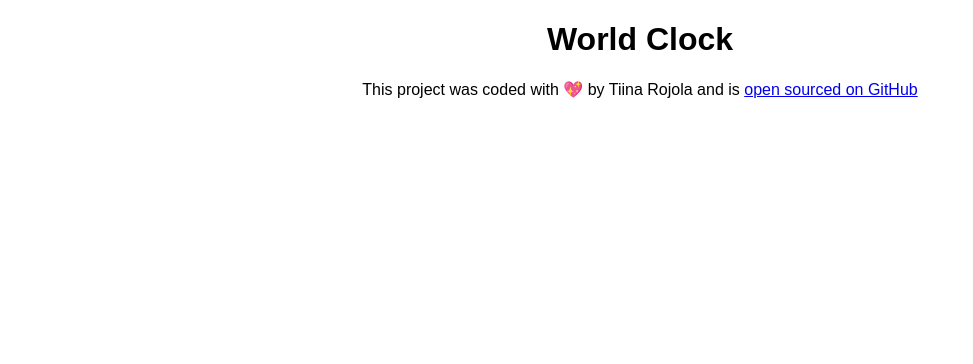
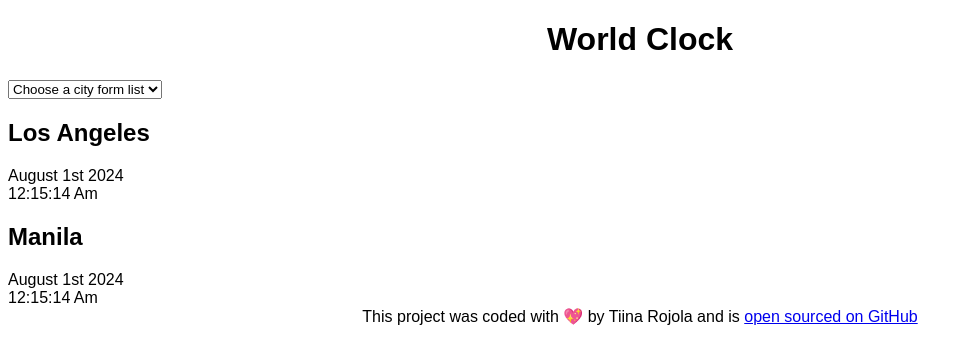
Before and after one commit to TZR71/world-clock, a plain HTML site: page index.html in a window 1280 px wide. Shown: the whole page, without its empty margins (0-973 px from the left). Drawn offline with nearby package versions, Linux system fonts and the light colour scheme.

Commit message:
Added basic html

```diff
--- a/index.html
+++ b/index.html
@@ -15,7 +15,26 @@
     <title>World Clock * Tiina Rojola</title>
   </head>
   <body>
-    <h1>World Clock</h1>
+    <div>
+      <h1>World Clock</h1>
+      <select name="" id="">
+        <option value="">Choose a city form list</option>
+        <option value="">Oulu</option>
+        <option value="">Cambridge</option>
+        <option value="">Munich</option>
+        <option value="">Singapore</option>
+      </select>
+    </div>
+    <div class="city">
+      <h2>Los Angeles</h2>
+      <div class="date">August 1st 2024</div>
+      <div class="time">12:15:14 Am</div>
+    </div>
+      <div class="city">
+      <h2>Manila</h2>
+      <div class="date">August 1st 2024</div>
+      <div class="time">12:15:14 Am</div>
+    </div>
     <footer>
       This project was coded with 💖 by Tiina Rojola and is
       <a href="https://github.com/TZR71/world-clock" target="_blank"
```
